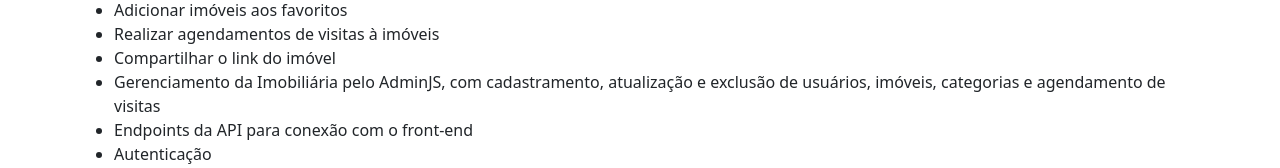
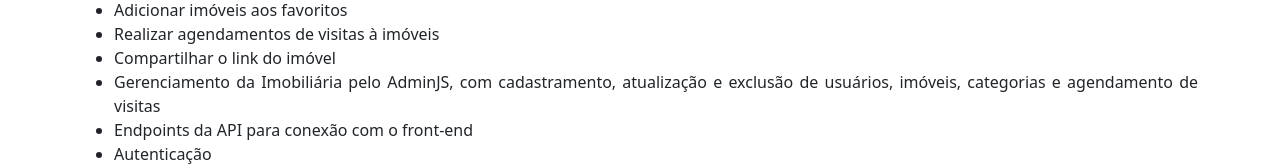
Before and after one commit to josebauer/new-portfolio, a Next.js app: page /project/1 in a window 1280 px wide. Shown: the part 1504-1672 px from the top of the page. Built offline with nearby package versions, Linux system fonts and the light colour scheme.

Commit message:
Altera estilo da lista de funcionalidades dos projetos

```diff
--- a/src/app/project/[id]/page.module.scss
+++ b/src/app/project/[id]/page.module.scss
@@ -26,6 +26,10 @@
   font-weight: bold;
 }
 
+.featuresItem {
+  text-align: justify;
+}
+
 @media screen and (min-width: 768px) {
   .subtitle {
     font-size: 1.5rem;
--- a/src/app/project/[id]/page.tsx
+++ b/src/app/project/[id]/page.tsx
@@ -64,7 +64,7 @@ export default function Project() {
           <p className={`${styles.subtitle} mt-4`}>Funcionalidades:</p>
           <ul>
             {project.features.map((feature, index) => (
-              <li key={index}>{feature}</li>
+              <li className={styles.featuresItem} key={index}>{feature}</li>
             ))}
           </ul>
         </Container>
```
